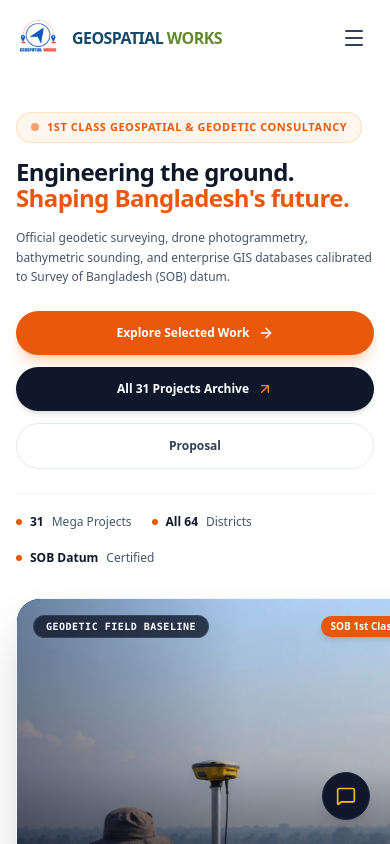
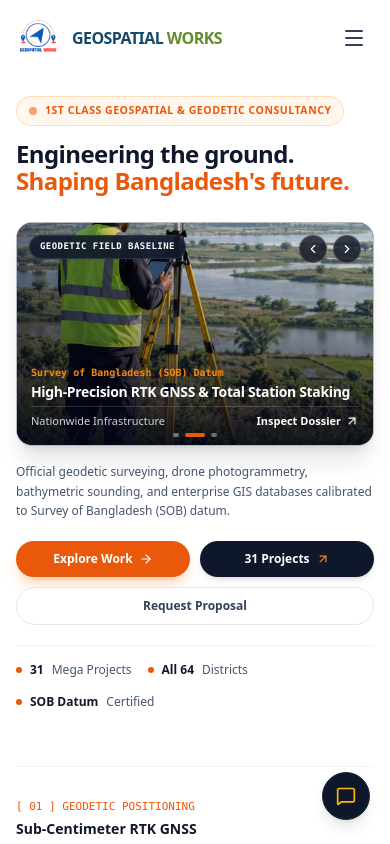
Before and after one commit to Mehedi7754/geospatial_portfolio, a Next.js app: page / in a window 390 px wide. Shown: the top 844 px of the page. Built offline with nearby package versions, Linux system fonts and the light colour scheme.

Commit message:
Equalize hero desktop columns (50/50), reorder hero image under headline on mobile, and refine photo framing

```diff
--- a/components/Hero.tsx
+++ b/components/Hero.tsx
@@ -8,9 +8,6 @@ import {
   ArrowUpRight,
   ChevronLeft,
   ChevronRight,
-  ShieldCheck,
-  Compass,
-  Award,
 } from "lucide-react";
 
 interface HeroShowcase {
@@ -20,10 +17,10 @@ interface HeroShowcase {
   client: string;
   location: string;
   badge: string;
-  zoomClass: string;
+  objectPosition: string;
 }
 
-// Curated high-impact hero visuals (Chittagong Zone excluded as requested)
+// Curated high-impact hero visuals (Chittagong Zone excluded from hero as requested)
 const heroShowcases: HeroShowcase[] = [
   {
     image: "/inner/bridge-aerial.webp",
@@ -32,7 +29,7 @@ const heroShowcases: HeroShowcase[] = [
     client: "Bangladesh Bridge Authority (BBA)",
     location: "Dhaka-Ashulia Corridor",
     badge: "Sub-mm Pier Control",
-    zoomClass: "scale-125 object-center", // Enhanced zoom for dramatic architectural engineering focus
+    objectPosition: "object-center",
   },
   {
     image: "/field-surveyor-v2.webp",
@@ -41,7 +38,7 @@ const heroShowcases: HeroShowcase[] = [
     client: "Survey of Bangladesh (SOB) Datum",
     location: "Nationwide Infrastructure",
     badge: "SOB 1st Class Certified",
-    zoomClass: "scale-115 object-top", // Clear focus on instrument and surveyor
+    objectPosition: "object-[center_80%]", // Precisely centers the surveyor, yellow vest, and GNSS antenna pole
   },
   {
     image: "/assets/showcase/badc-irrigation-gis-project.jpg",
@@ -50,7 +47,7 @@ const heroShowcases: HeroShowcase[] = [
     client: "Ministry of Agriculture / BADC",
     location: "23 Unions, 260 Mouzas",
     badge: "208.37 km² Spatial Model",
-    zoomClass: "scale-120 object-center",
+    objectPosition: "object-center",
   },
 ];
 
@@ -72,77 +69,15 @@ export const Hero: React.FC = () => {
     return () => clearInterval(timer);
   }, [nextSlide]);
 
-  return (
-    <section id="home" className="pt-28 pb-16 sm:pt-36 sm:pb-20 bg-white overflow-hidden">
-      <div className="max-w-[1360px] mx-auto px-4 sm:px-6 lg:px-8">
-        {/* Main Side-by-Side Grid: Text on Left (5 Cols) + Larger Zoomed Image Showcase on Right (7 Cols) */}
-        {/* On Mobile: Text is order-1 on top, Image is order-2 immediately below it */}
-        <div className="grid grid-cols-1 lg:grid-cols-12 gap-8 lg:gap-12 items-center mb-16 sm:mb-20">
-          {/* Left Column (5 Cols Desktop, Order 1 Mobile): Refined Typography & Action Links */}
-          <div className="order-1 lg:order-1 lg:col-span-5 flex flex-col justify-center">
-            {/* Accreditation Eyebrow */}
-            <div className="inline-flex items-center gap-2 px-3.5 py-1.5 rounded-full bg-orange-50 border border-orange-200/70 text-[#ea580c] text-[11px] font-bold tracking-wider uppercase mb-4 w-max">
-              <span className="w-2 h-2 rounded-full bg-[#ea580c] animate-pulse" />
-              <span>1st Class Geospatial &amp; Geodetic Consultancy</span>
-            </div>
-
-            {/* Main Headline (Scaled down slightly for refined professionalism) */}
-            <h1 className="text-2xl sm:text-4xl lg:text-[42px] xl:text-[46px] font-black text-[#0f172a] tracking-tight leading-[1.12] mb-4">
-              Engineering the ground. <br />
-              <span className="text-[#ea580c]">Shaping Bangladesh&apos;s future.</span>
-            </h1>
-
-            {/* Subtitle */}
-            <p className="text-xs sm:text-sm text-slate-600 leading-relaxed max-w-lg mb-6 font-normal">
-              Official geodetic surveying, drone photogrammetry, bathymetric sounding, and enterprise GIS databases calibrated to Survey of Bangladesh (SOB) datum.
-            </p>
-
-            {/* Action Buttons */}
-            <div className="flex flex-col sm:flex-row items-stretch sm:items-center gap-3 mb-6">
-              <Link
-                href="#portfolio"
-                className="inline-flex items-center justify-center gap-2 px-6 py-3.5 bg-[#ea580c] hover:bg-[#c2410c] text-white text-xs sm:text-sm font-bold rounded-full shadow-lg shadow-orange-500/25 transition transform hover:-translate-y-0.5 active:translate-y-0 text-center"
+  // Reusable Showcase Carousel Component for Desktop & Mobile
+  const renderShowcase = (isMobile: boolean = false) => (
+    <div
+      className={`relative w-full rounded-2xl sm:rounded-3xl overflow-hidden bg-slate-950 shadow-xl border border-slate-200/80 group ${
+        isMobile
+          ? "aspect-[16/10] sm:aspect-[16/10] max-h-[320px]"
+          : "aspect-[16/11] lg:min-h-[460px] xl:min-h-[480px]"
+      }`}
     >
-                <span>Explore Selected Work</span>
-                <ArrowRight className="w-4 h-4" />
-              </Link>
-
-              <Link
-                href="/projects"
-                className="inline-flex items-center justify-center gap-2 px-5 py-3.5 bg-slate-900 hover:bg-slate-800 text-white text-xs sm:text-sm font-bold rounded-full shadow-md transition transform hover:-translate-y-0.5 text-center"
-              >
-                <span>All 31 Projects Archive</span>
-                <ArrowUpRight className="w-4 h-4 text-orange-400" />
-              </Link>
-
-              <Link
-                href="#contact"
-                className="inline-flex items-center justify-center gap-2 px-5 py-3.5 bg-white hover:bg-slate-50 text-slate-700 text-xs sm:text-sm font-bold rounded-full border border-slate-200 transition text-center"
-              >
-                <span>Proposal</span>
-              </Link>
-            </div>
-
-            {/* Quick Metrics Strip */}
-            <div className="pt-5 border-t border-slate-100 flex flex-wrap items-center gap-5 text-xs text-slate-600">
-              <div className="flex items-center gap-2">
-                <span className="w-1.5 h-1.5 rounded-full bg-[#ea580c]" />
-                <span className="font-bold text-slate-900">31</span> Mega Projects
-              </div>
-              <div className="flex items-center gap-2">
-                <span className="w-1.5 h-1.5 rounded-full bg-[#ea580c]" />
-                <span className="font-bold text-slate-900">All 64</span> Districts
-              </div>
-              <div className="flex items-center gap-2">
-                <span className="w-1.5 h-1.5 rounded-full bg-[#ea580c]" />
-                <span className="font-bold text-slate-900">SOB Datum</span> Certified
-              </div>
-            </div>
-          </div>
-
-          {/* Right Column (7 Cols Desktop, Order 2 Mobile): Prominent Larger Zoomed Image Showcase */}
-          <div className="order-2 lg:order-2 lg:col-span-7 relative w-full">
-            <div className="relative aspect-[4/3] sm:aspect-[16/11] lg:aspect-[16/11] min-h-[340px] sm:min-h-[420px] lg:min-h-[460px] rounded-3xl overflow-hidden bg-slate-950 shadow-2xl group border border-slate-100">
       {heroShowcases.map((slide, idx) => (
         <div
           key={idx}
@@ -155,36 +90,36 @@ export const Hero: React.FC = () => {
             alt={slide.title}
             fill
             priority={idx === 0}
-                    sizes="(max-width: 1024px) 100vw, 58vw"
-                    className={`object-cover transition-transform duration-1000 group-hover:scale-130 ${slide.zoomClass}`}
+            sizes="(max-width: 1024px) 100vw, 50vw"
+            className={`object-cover transition-transform duration-700 group-hover:scale-105 ${slide.objectPosition}`}
           />
-                  {/* Vignette Gradients */}
-                  <div className="absolute inset-0 bg-gradient-to-t from-slate-950/85 via-slate-950/20 to-transparent" />
-                  <div className="absolute inset-0 bg-gradient-to-r from-slate-950/35 via-transparent to-transparent" />
+          {/* Subtle gradient overlay to keep images vibrant yet readable */}
+          <div className="absolute inset-0 bg-gradient-to-t from-slate-950/90 via-slate-950/30 to-transparent" />
+          <div className="absolute inset-0 bg-gradient-to-r from-slate-950/40 via-transparent to-transparent" />
 
-                  {/* Top Badge */}
-                  <div className="absolute top-4 left-4 right-4 flex items-center justify-between text-white text-xs z-20">
-                    <span className="px-3 py-1 rounded-full bg-slate-900/80 backdrop-blur-md text-[10px] font-mono tracking-wider uppercase font-bold text-white border border-white/10">
+          {/* Top Category Badge */}
+          <div className="absolute top-3 left-3 sm:top-4 sm:left-4 z-20 flex items-center gap-2">
+            <span className="px-2.5 py-1 sm:px-3 sm:py-1 rounded-full bg-slate-900/85 backdrop-blur-md text-[9px] sm:text-[10px] font-mono tracking-wider uppercase font-bold text-white border border-white/10 shadow-sm">
               {slide.category}
             </span>
-                    <span className="px-2.5 py-1 rounded-full bg-[#ea580c] text-[10px] font-bold text-white shadow-md">
+            <span className="hidden sm:inline-block px-2.5 py-1 rounded-full bg-[#ea580c] text-[10px] font-bold text-white shadow-md">
               {slide.badge}
             </span>
           </div>
 
           {/* Bottom Caption Overlay */}
-                  <div className="absolute bottom-5 left-5 right-5 text-white z-20">
-                    <span className="text-[10.5px] font-mono text-orange-400 block mb-0.5">
+          <div className="absolute bottom-4 left-3.5 right-3.5 sm:bottom-5 sm:left-5 sm:right-5 text-white z-20">
+            <span className="text-[10px] sm:text-[11px] font-mono text-orange-400 block mb-0.5 font-semibold">
               {slide.client}
             </span>
-                    <h3 className="text-base sm:text-xl font-black text-white tracking-tight leading-snug mb-1">
+            <h3 className="text-sm sm:text-lg lg:text-xl font-black text-white tracking-tight leading-snug mb-1">
               {slide.title}
             </h3>
-                    <div className="flex items-center justify-between pt-2 border-t border-white/15 text-xs text-slate-300">
-                      <span>{slide.location}</span>
+            <div className="flex items-center justify-between pt-1.5 sm:pt-2 border-t border-white/15 text-[11px] sm:text-xs text-slate-300">
+              <span className="truncate max-w-[65%]">{slide.location}</span>
               <Link
                 href="/projects"
-                        className="inline-flex items-center gap-1 font-bold text-white hover:text-orange-400 transition"
+                className="inline-flex items-center gap-1 font-bold text-white hover:text-orange-400 transition ml-2 shrink-0"
               >
                 <span>Inspect Dossier</span>
                 <ArrowUpRight className="w-3.5 h-3.5" />
@@ -194,8 +129,8 @@ export const Hero: React.FC = () => {
         </div>
       ))}
 
-              {/* Slider Controls */}
-              <div className="absolute top-4 right-4 z-30 flex items-center gap-1.5">
+      {/* Prev / Next Controls */}
+      <div className="absolute top-3 right-3 sm:top-4 sm:right-4 z-30 flex items-center gap-1.5">
         <button
           type="button"
           onClick={prevSlide}
@@ -222,23 +157,100 @@ export const Hero: React.FC = () => {
             type="button"
             onClick={() => setCurrentSlide(i)}
             className={`h-1 rounded-full transition-all ${
-                      i === currentSlide ? "w-6 bg-[#ea580c]" : "w-1.5 bg-white/40"
+              i === currentSlide ? "w-5 bg-[#ea580c]" : "w-1.5 bg-white/40"
             }`}
             aria-label={`Go to slide ${i + 1}`}
           />
         ))}
       </div>
     </div>
+  );
+
+  return (
+    <section id="home" className="pt-24 pb-14 sm:pt-36 sm:pb-20 bg-white overflow-hidden">
+      <div className="max-w-[1360px] mx-auto px-4 sm:px-6 lg:px-8">
+        {/* Equal-Sized Desktop Grid: 6 Cols Text + 6 Cols Image (50% / 50% Balance) */}
+        <div className="grid grid-cols-1 lg:grid-cols-12 gap-8 lg:gap-12 items-center mb-14 sm:mb-20">
+          {/* Left Column (lg:col-span-6 on Desktop): Refined Typography, Compact Actions & Responsive Flow */}
+          <div className="lg:col-span-6 flex flex-col justify-center">
+            {/* Accreditation Eyebrow */}
+            <div className="inline-flex items-center gap-2 px-3 py-1.5 rounded-full bg-orange-50 border border-orange-200/70 text-[#ea580c] text-[10.5px] sm:text-[11px] font-bold tracking-wider uppercase mb-3.5 w-max">
+              <span className="w-2 h-2 rounded-full bg-[#ea580c] animate-pulse" />
+              <span>1st Class Geospatial &amp; Geodetic Consultancy</span>
+            </div>
+
+            {/* Main Headline */}
+            <h1 className="text-2xl sm:text-4xl lg:text-[40px] xl:text-[44px] font-black text-[#0f172a] tracking-tight leading-[1.14] mb-3 sm:mb-4">
+              Engineering the ground. <br />
+              <span className="text-[#ea580c]">Shaping Bangladesh&apos;s future.</span>
+            </h1>
+
+            {/* MOBILE ONLY: Hero Image Showcase placed immediately below the Headline */}
+            <div className="block lg:hidden my-4">
+              {renderShowcase(true)}
+            </div>
+
+            {/* Subtitle / Paragraph Description (Placed below hero image on mobile, below headline on desktop) */}
+            <p className="text-xs sm:text-sm lg:text-[15px] text-slate-600 leading-relaxed max-w-xl mb-5 font-normal">
+              Official geodetic surveying, drone photogrammetry, bathymetric sounding, and enterprise GIS databases calibrated to Survey of Bangladesh (SOB) datum.
+            </p>
+
+            {/* Action Buttons: Compact & Smart on Mobile, Elegant on Desktop */}
+            <div className="grid grid-cols-2 sm:flex sm:flex-row sm:items-center gap-2.5 sm:gap-3 mb-5">
+              <Link
+                href="#portfolio"
+                className="inline-flex items-center justify-center gap-1.5 px-4 sm:px-6 py-2.5 sm:py-3.5 bg-[#ea580c] hover:bg-[#c2410c] text-white text-xs sm:text-sm font-bold rounded-full shadow-lg shadow-orange-500/25 transition transform hover:-translate-y-0.5 active:translate-y-0 text-center"
+              >
+                <span>Explore Work</span>
+                <ArrowRight className="w-3.5 h-3.5 sm:w-4 sm:h-4" />
+              </Link>
+
+              <Link
+                href="/projects"
+                className="inline-flex items-center justify-center gap-1.5 px-4 sm:px-5 py-2.5 sm:py-3.5 bg-slate-900 hover:bg-slate-800 text-white text-xs sm:text-sm font-bold rounded-full shadow-md transition transform hover:-translate-y-0.5 text-center"
+              >
+                <span>31 Projects</span>
+                <ArrowUpRight className="w-3.5 h-3.5 sm:w-4 sm:h-4 text-orange-400" />
+              </Link>
+
+              <Link
+                href="#contact"
+                className="col-span-2 sm:col-span-1 inline-flex items-center justify-center gap-1.5 px-4 sm:px-5 py-2.5 sm:py-3.5 bg-white hover:bg-slate-50 text-slate-700 text-xs sm:text-sm font-bold rounded-full border border-slate-200 transition text-center"
+              >
+                <span>Request Proposal</span>
+              </Link>
+            </div>
+
+            {/* Quick Metrics Strip */}
+            <div className="pt-4 border-t border-slate-100 flex flex-wrap items-center gap-4 sm:gap-5 text-xs text-slate-600">
+              <div className="flex items-center gap-2">
+                <span className="w-1.5 h-1.5 rounded-full bg-[#ea580c]" />
+                <span className="font-bold text-slate-900">31</span> Mega Projects
+              </div>
+              <div className="flex items-center gap-2">
+                <span className="w-1.5 h-1.5 rounded-full bg-[#ea580c]" />
+                <span className="font-bold text-slate-900">All 64</span> Districts
+              </div>
+              <div className="flex items-center gap-2">
+                <span className="w-1.5 h-1.5 rounded-full bg-[#ea580c]" />
+                <span className="font-bold text-slate-900">SOB Datum</span> Certified
+              </div>
+            </div>
+          </div>
+
+          {/* Right Column (lg:col-span-6 on Desktop): Equal 50% Sized Showcase (Hidden on Mobile) */}
+          <div className="hidden lg:block lg:col-span-6 relative w-full">
+            {renderShowcase(false)}
           </div>
         </div>
 
         {/* 3 Seamless Link Highlights Below (No Box Containers) */}
-        <div className="grid grid-cols-1 md:grid-cols-3 gap-8 pt-8 border-t border-slate-100">
+        <div className="grid grid-cols-1 md:grid-cols-3 gap-6 sm:gap-8 pt-8 border-t border-slate-100">
           <div className="group">
             <span className="text-[11px] font-mono text-[#ea580c] block mb-1">
               [ 01 ] GEODETIC POSITIONING
             </span>
-            <h3 className="text-base font-bold text-[#0f172a] group-hover:text-[#ea580c] transition-colors leading-snug mb-1">
+            <h3 className="text-sm sm:text-base font-bold text-[#0f172a] group-hover:text-[#ea580c] transition-colors leading-snug mb-1">
               Sub-Centimeter RTK GNSS
             </h3>
             <p className="text-xs text-slate-500 leading-relaxed">
@@ -250,7 +262,7 @@ export const Hero: React.FC = () => {
             <span className="text-[11px] font-mono text-[#ea580c] block mb-1">
               [ 02 ] AERIAL PHOTOGRAMMETRY
             </span>
-            <h3 className="text-base font-bold text-[#0f172a] group-hover:text-[#ea580c] transition-colors leading-snug mb-1">
+            <h3 className="text-sm sm:text-base font-bold text-[#0f172a] group-hover:text-[#ea580c] transition-colors leading-snug mb-1">
               High-Precision UAV Drone Fleet
             </h3>
             <p className="text-xs text-slate-500 leading-relaxed">
@@ -262,7 +274,7 @@ export const Hero: React.FC = () => {
             <span className="text-[11px] font-mono text-[#ea580c] block mb-1">
               [ 03 ] SPATIAL INTELLIGENCE
             </span>
-            <h3 className="text-base font-bold text-[#0f172a] group-hover:text-[#ea580c] transition-colors leading-snug mb-1">
+            <h3 className="text-sm sm:text-base font-bold text-[#0f172a] group-hover:text-[#ea580c] transition-colors leading-snug mb-1">
               Enterprise GIS &amp; PostGIS Databases
             </h3>
             <p className="text-xs text-slate-500 leading-relaxed">
```
Lines whose indentation alone changed are shown as unchanged.
